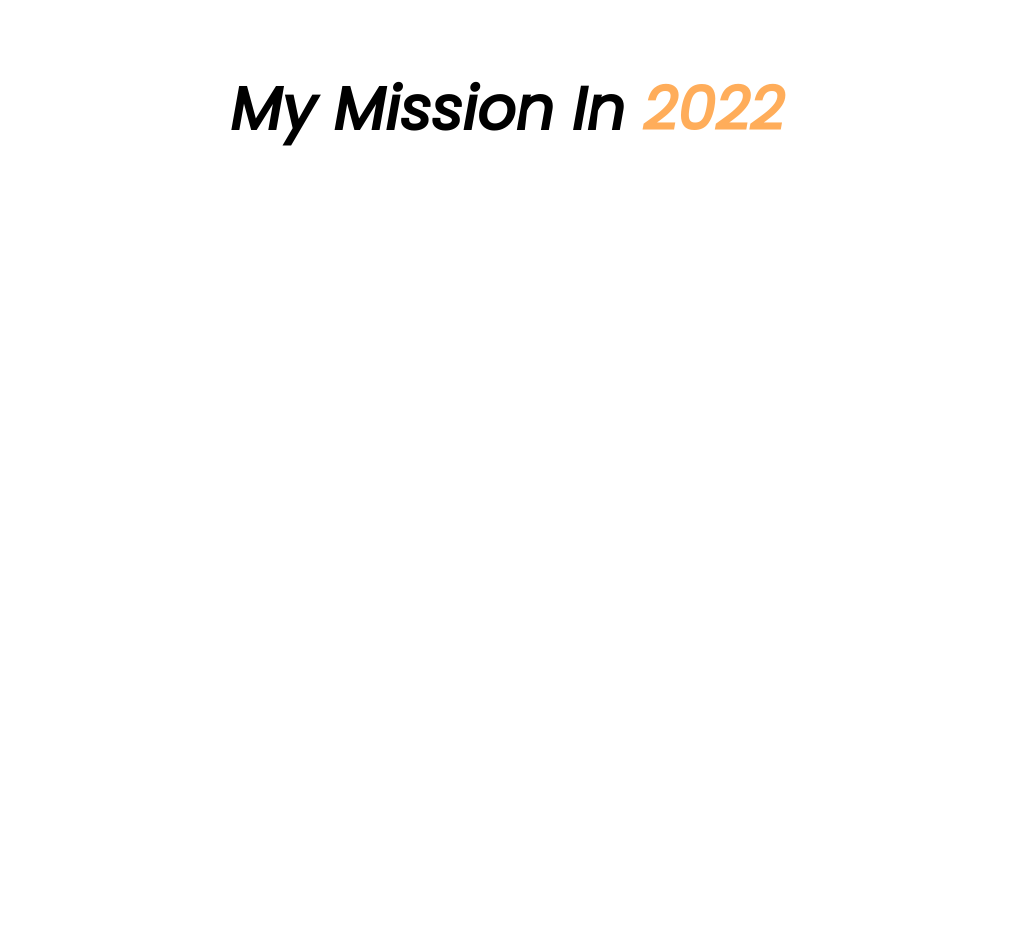
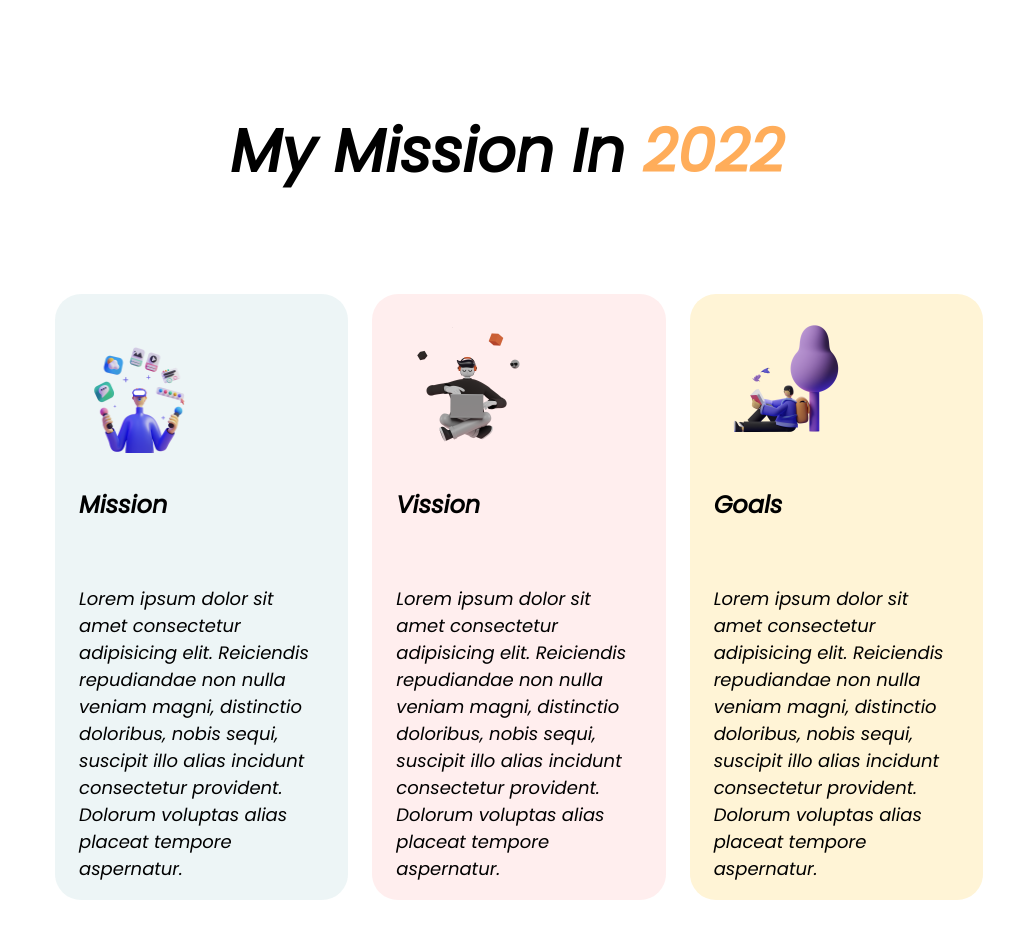
Before and after one commit to ShoronTorofdar/Assignment-batch5-programming-Hero, a plain HTML site: page Assignment-01/index.html in a window 1280 px wide. Shown: the part 647-1586 px from the top of the page, without its empty margins (133-1147 px from the left). Before the commit the page ends 899 px from the top, so only its background shows below. Drawn offline with Linux system fonts and the light colour scheme.

Commit message:
card section done

```diff
--- a/Assignment-01/css/style.css
+++ b/Assignment-01/css/style.css
@@ -13,14 +13,16 @@ body{
 
 /* stay Focused section section started */
 
-section{
-  display: flex;
-  justify-content: space-between;
-}
-section div img{
+.flexible-container div img{
   width: 426px;
   height: 623px;
   margin-right: 207px;
+}
+
+.flexible-container h1{
+
+    font-size: 60px;
+
 }
 
 section div p{
@@ -33,12 +35,38 @@ section div p{
 }
 
 
-/* MY Mission in 2022 */
+/* MY Mission section in 2022 */
+
+#goal-container{
+  margin-top: 42px;
+  margin-bottom: 86px;
+}
 #my-mission{
   display: flex;
   justify-content: center;
-  text-align: center;
-  margin-bottom: 48px;
+  align-items: center;
+}
+#my-mission h1{
+    font-size: 60px
+}
+#card-container{
+  display: flex;
+  margin-top: 48px;
+  margin-left: 156px;
+  margin-right: 156px;
+
+}
+#card-container div{
+  padding-right: 13px;
+  border-radius: 26px;
+  margin-left: 24px;
+}
+
+
+#card-container img{
+  margin-top: 25px;
+  height: 141px;
+  width: 141px;
 }
 
 
@@ -49,9 +77,7 @@ section div p{
   display: flex;
   align-items: center;
 }
-h1{
-  font-size: 60px
-}
+
 span{
   font-size: 60px;
   color: #FFAD5A;
@@ -65,3 +91,12 @@ span{
   text-decoration: none;
   margin-bottom: 45px;
 }
+.bg-Mission{
+  background-color:rgba(79, 157, 166, 0.1) ;
+}
+.bg-Vission{
+  background-color:rgba(255, 89, 89, 0.1) ;
+}
+.bg-goals{
+  background-color:#FFF4D6;
+}
--- a/Assignment-01/index.html
+++ b/Assignment-01/index.html
@@ -24,7 +24,8 @@
           <div class="vertical-line"></div>
           <div>
             <h1>Stay Focused on <br>
-            <span> Mission 2022</span></h1>
+              <span> Mission 2022</span>
+            </h1>
           </div>
         </div>
         <div id="text-part">
@@ -42,11 +43,54 @@
     </section>
 
     <!-- My Mission section -->
-<section id="my-mission">
-  <h1>My Mission In <span>2022</span></h1>
+    <section id="goal-container">
+      <div id="my-mission">
+        <h1>My Mission In <span>2022</span></h1>
+      </div>
+
+      <!-- card section start -->
+
+      <div id="card-container">
+        <div class="bg-Mission">
+          <div>
+            <img src="images/illustrators/illustrator-1.png" alt="">
+          </div>
+          <div>
+            <h1>Mission</h1>
+            <br>
+            <p>Lorem ipsum dolor sit amet consectetur adipisicing elit. Reiciendis repudiandae non nulla veniam magni,
+              distinctio doloribus, nobis sequi, suscipit illo alias incidunt consectetur provident. Dolorum voluptas
+              alias placeat tempore aspernatur.</p>
+          </div>
+        </div>
+        <div class="bg-Vission">
+          <div>
+            <img src="images/illustrators/illustrator-2.png" alt="">
+          </div>
+          <div>
+            <h1>Vission</h1>
+            <br>
+            <p>Lorem ipsum dolor sit amet consectetur adipisicing elit. Reiciendis repudiandae non nulla veniam magni,
+              distinctio doloribus, nobis sequi, suscipit illo alias incidunt consectetur provident. Dolorum voluptas
+              alias placeat tempore aspernatur.</p>
+          </div>
+        </div>
+        <div class="bg-goals">
+          <div>
+            <img src="images/illustrators/illustrator-3.png" alt="">
+          </div>
+          <div>
+            <h1>Goals</h1>
+            <br>
+            <p>Lorem ipsum dolor sit amet consectetur adipisicing elit. Reiciendis repudiandae non nulla veniam magni,
+              distinctio doloribus, nobis sequi, suscipit illo alias incidunt consectetur provident. Dolorum voluptas
+              alias placeat tempore aspernatur.</p>
+          </div>
+        </div>
+      </div>
 
 
-</section>
+    </section>
 
 
 
```
